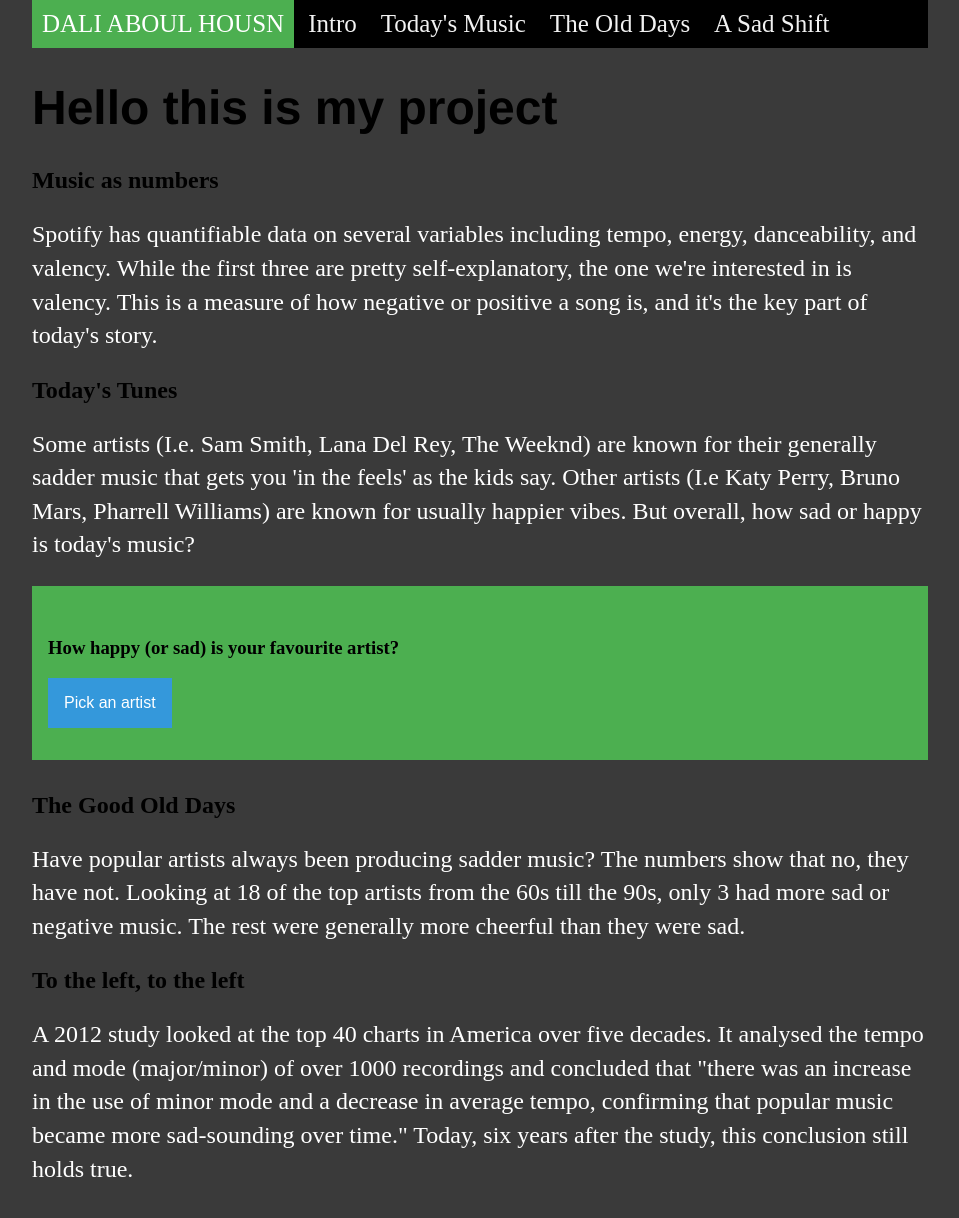
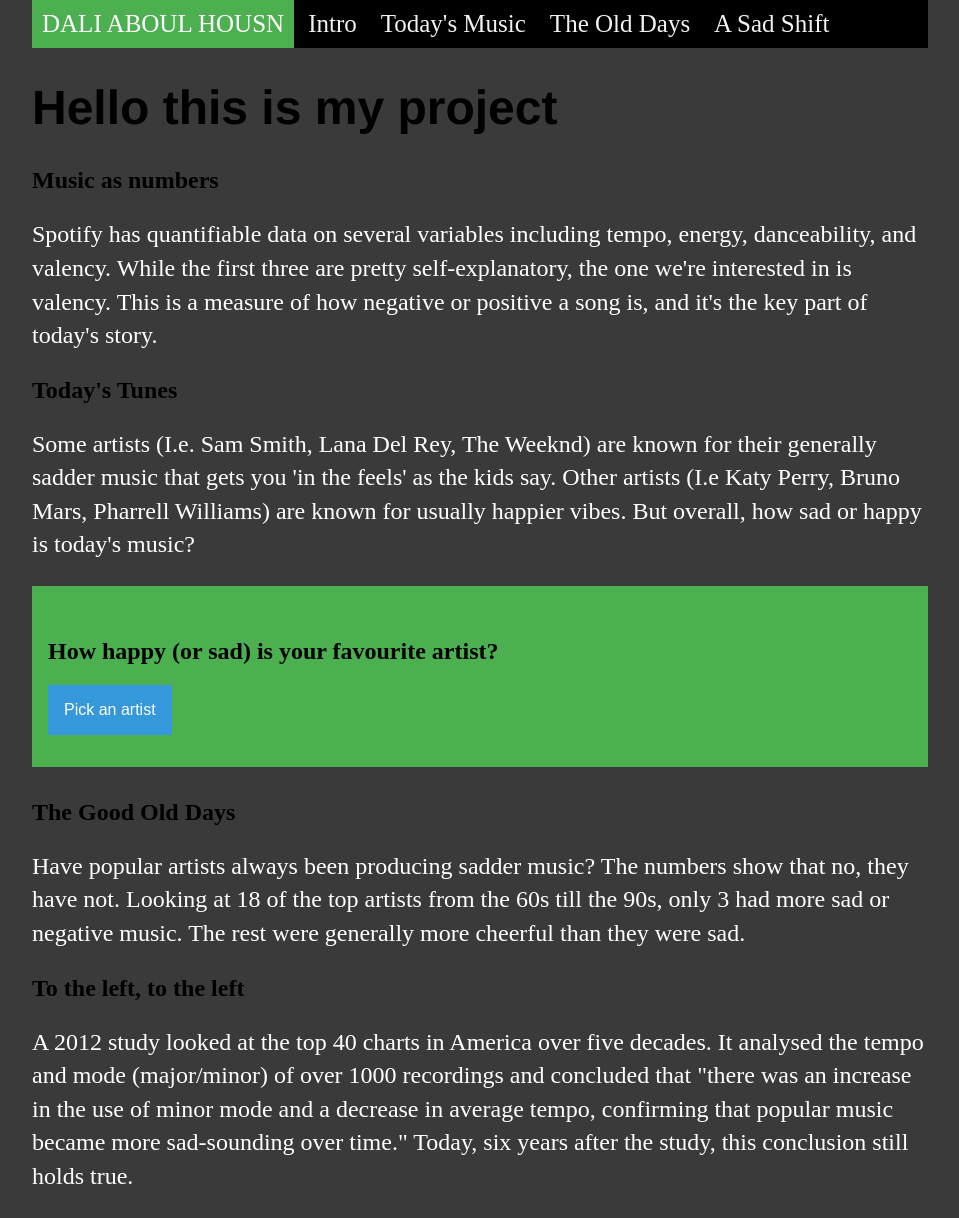
Before and after one commit to ah-dali/ah-dali.github.io, a Jekyll site: the page built from index.html, in a window 1280 px wide. Shown: the whole page, without its empty margins (160-1119 px from the left). Built offline with Jekyll 4.4.1, drawn with Linux system fonts in a browser that asks for light colours.

```diff
--- a/index.html
+++ b/index.html
@@ -10,7 +10,7 @@ title: My Project
 	<p>Some artists (I.e. Sam Smith, Lana Del Rey, The Weeknd) are known for their generally sadder music that gets you 'in the feels' as the kids say. Other artists (I.e Katy Perry, Bruno Mars, Pharrell Williams) are known for usually happier vibes. But overall, how sad or happy is today's music? </a></p>
 	<div class="bs-component">
 		<div class="jumbotron">
-			<h3>How happy (or sad) is your favourite artist?</h3>
+			<h2>How happy (or sad) is your favourite artist?</h2>
 				<div class="dropdown">
   					<button onclick="myFunction()" class="dropbtn">Pick an artist</button>
   					<div id="myDropdown" class="dropdown-content">
```
